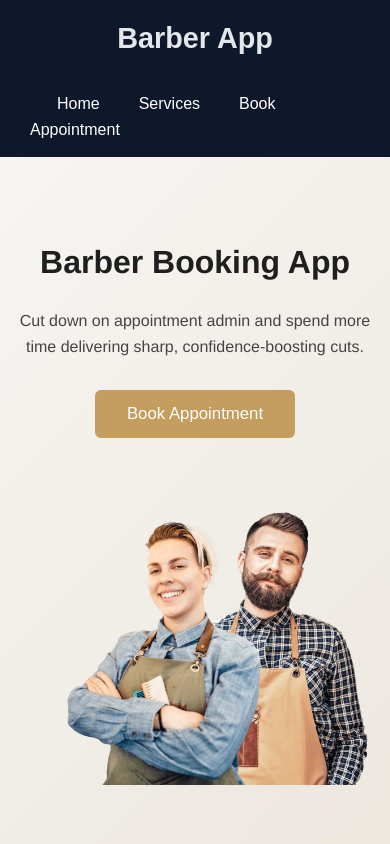
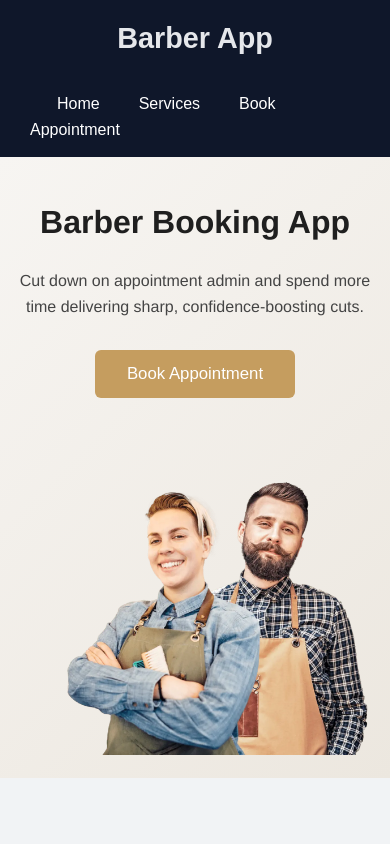
Before and after one commit to ManvendraPardeshi03/barber-project, a React app in the folder frontend/: page / in a window 390 px wide. Shown: the top 844 px of the page. Built offline with nearby package versions, Linux system fonts and the light colour scheme; no server answers; the HTML template or start-up script is replaced by a standard one.

Commit message:
Fix Home page mobile layout and responsive styles

```diff
--- a/frontend/src/pages/Home.css
+++ b/frontend/src/pages/Home.css
@@ -306,6 +306,17 @@
 /* ================= MOBILE FIXES ================= */
 @media (max-width: 768px) {
 
+  .hero {
+    flex-direction: column;
+    height: auto;
+    padding: 40px 5%; /* reduce top/bottom padding for smaller screens */
+    text-align: center;
+  }
+  .hero-text {
+    max-width: 100%;       /* allow text to take full width */
+    margin-bottom: 20px;   /* give some space between text and image */
+  }
+
   /* HERO */
   .hero-text h1 {
     font-size: 2rem;
@@ -313,6 +324,19 @@
 
   .hero-text p {
     font-size: 1rem;
+  }
+  .hero-image {
+    flex: none;            /* reset flex size */
+    width: 100%;           /* full width image */
+    max-height: 300px;     /* control height */
+    margin-top: 20px;      /* gap between text and image */
+  }
+
+  .hero-image img {
+    width: 100%;
+    height: 100%;
+    object-fit: cover;
+    border-radius: 12px;
   }
 
   .btn-primary {
```
